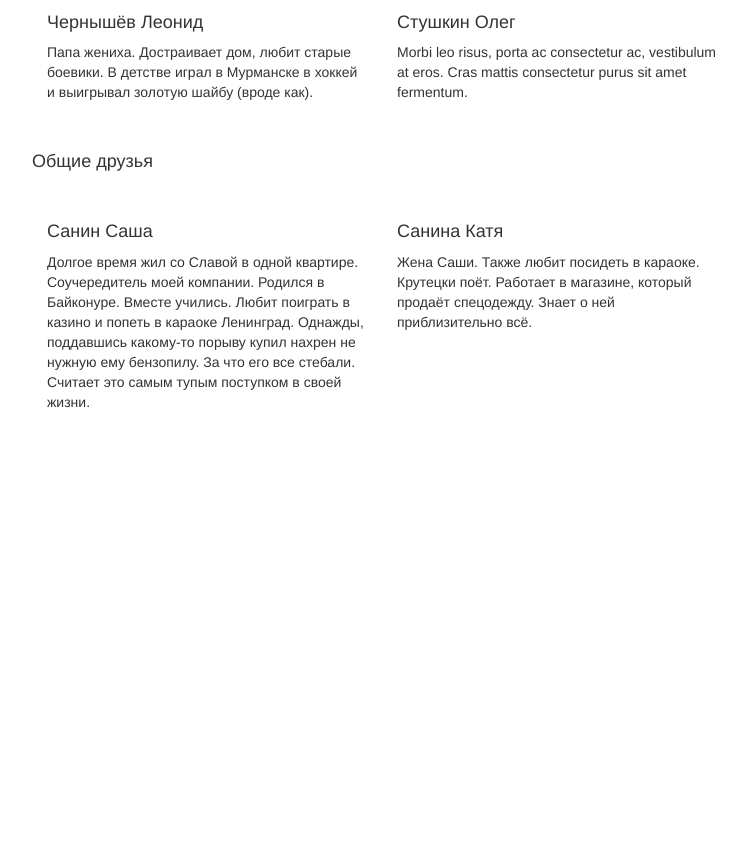
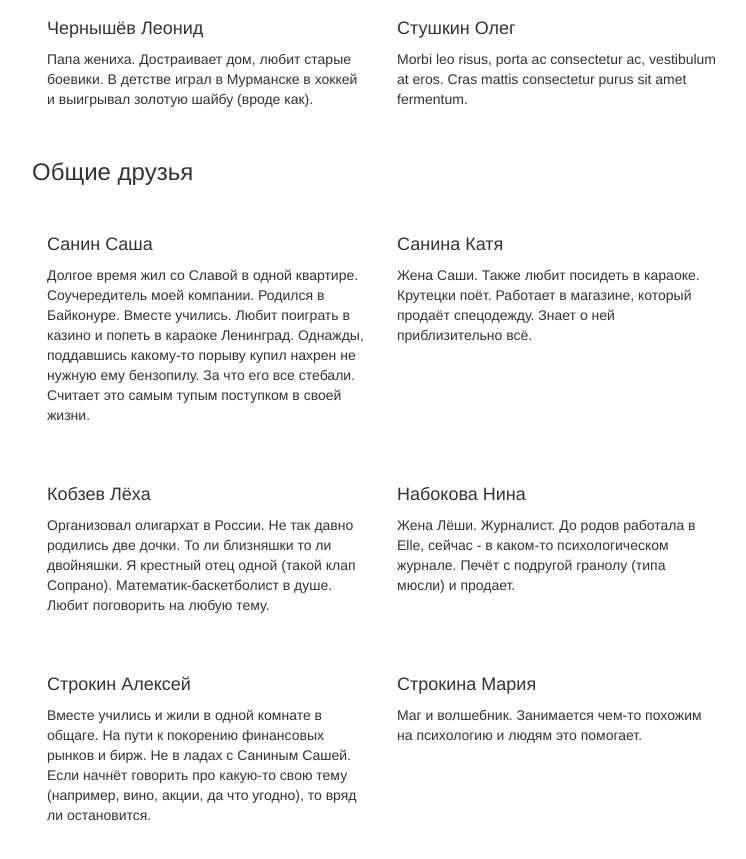
Before and after one commit to slava-the-human/wedding, a plain HTML site: page guests.html in a window 1280 px wide. Shown: the part 703-1562 px from the top of the page, without its empty margins (258-1004 px from the left). Before the commit the page ends 1185 px from the top, so only its background shows below. Drawn offline with nearby package versions, Linux system fonts and the light colour scheme.

Commit message:
Update guests.html

```diff
--- a/guests.html
+++ b/guests.html
@@ -137,7 +137,7 @@ body {
       </div>
 
       <div>
-        <h4>Родители</h4>
+        <h3>Родители</h3>
       </div>
 
       <div class="row marketing">
@@ -163,7 +163,7 @@ body {
       </div>
 
       <div>
-        <h4>Общие друзья</h4>
+        <h3>Общие друзья</h3>
       </div>
 
       <div class="row marketing">
@@ -177,6 +177,28 @@ body {
         </div>
       </div>
 
+      <div class="row marketing">
+        <div class="col-lg-6">
+          <h4>Кобзев Лёха</h4>
+          <p>Организовал олигархат в России. Не так давно родились две дочки. То ли близняшки то ли двойняшки. Я крестный отец одной (такой клап Сопрано). Математик-баскетболист в душе. Любит поговорить на любую тему.</p>
+        </div>
+        <div class="col-lg-6">
+          <h4>Набокова Нина</h4>
+          <p>Жена Лёши. Журналист. До родов работала в Elle, сейчас - в каком-то психологическом журнале. Печёт с подругой гранолу (типа мюсли) и продает.</p>
+        </div>
+      </div>
+
+      <div class="row marketing">
+        <div class="col-lg-6">
+          <h4>Строкин Алексей</h4>
+          <p>Вместе учились и жили в одной комнате в общаге. На пути к покорению финансовых рынков и бирж. Не в ладах с Саниным Сашей. Если начнёт говорить про какую-то свою тему (например, вино, акции, да что угодно), то вряд ли остановится.</p>
+        </div>
+        <div class="col-lg-6">
+          <h4>Строкина Мария</h4>
+          <p>Маг и волшебник. Занимается чем-то похожим на психологию и людям это помогает.</p>
+        </div>
+      </div>
+
     </div> <!-- /container -->
   </body>
 </html>
```
